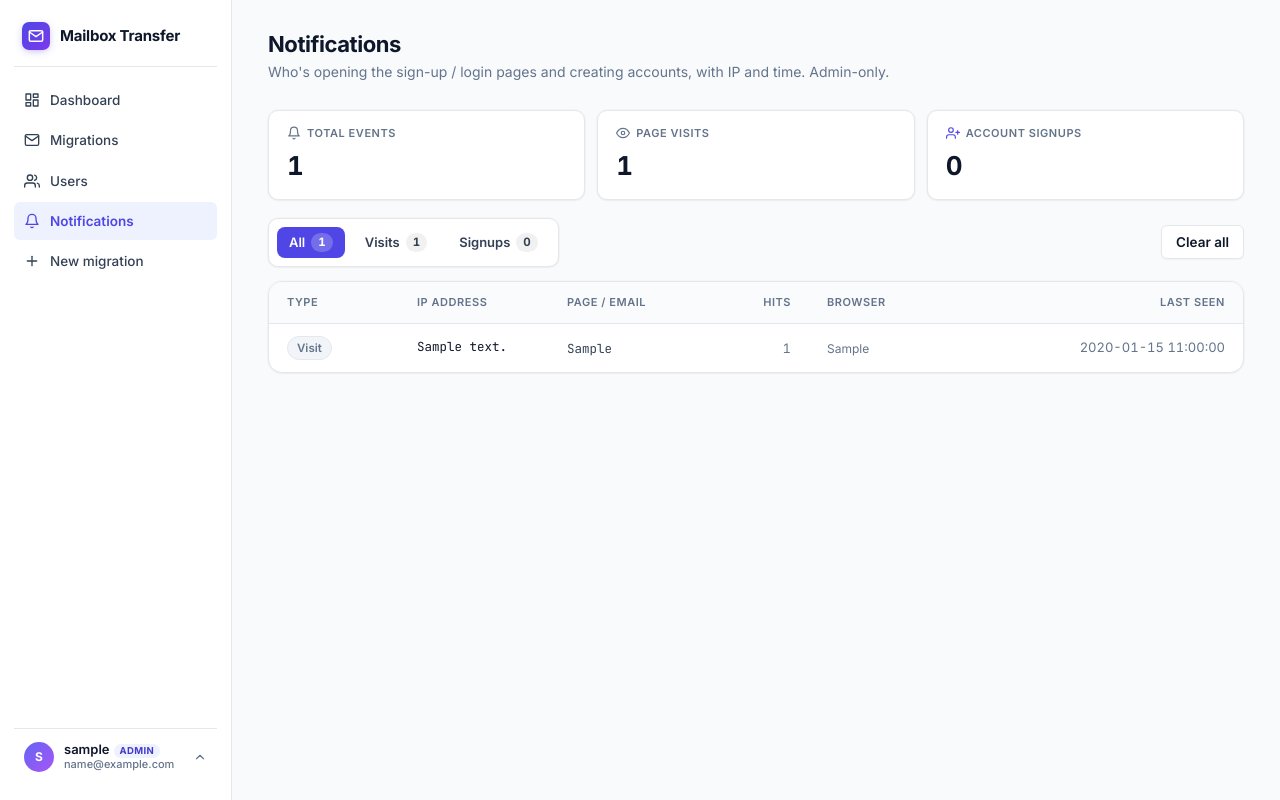
After one commit to Listandsell2021/MailBoxTransfer, a Django app: page /notifications/ in a window 1280 px wide. The commit adds this page. Run offline with Django 5.2, Linux system fonts and the light colour scheme; a user stored in the database is signed in; tables that the repository leaves empty hold one stand-in row (values such as "Sample post"); some libraries are stand-ins or nearby versions.

Commit message:
'notifications_page_added'

```diff
--- a/MailboxTransfer/settings.py
+++ b/MailboxTransfer/settings.py
@@ -96,7 +96,8 @@ MIDDLEWARE = [
     'allauth.account.middleware.AccountMiddleware',  # allauth
     'django.contrib.messages.middleware.MessageMiddleware',
     'django.middleware.clickjacking.XFrameOptionsMiddleware',
-
+    # Records auth-page visits into the admin Notifications feed.
+    'migrator.middleware.AccessLogMiddleware',
 ]
 
 ROOT_URLCONF = 'MailboxTransfer.urls'
@@ -112,6 +113,7 @@ TEMPLATES = [
                 'django.contrib.auth.context_processors.auth',
                 'django.contrib.messages.context_processors.messages',
                 'migrator.context_processors.turnstile',
+                'migrator.context_processors.notifications_badge',
             ],
         },
     },
--- a/migrator/context_processors.py
+++ b/migrator/context_processors.py
@@ -1,4 +1,5 @@
 from django.conf import settings
+from django.db import DatabaseError
 
 
 def turnstile(request):
@@ -8,3 +9,16 @@ def turnstile(request):
     rendering the widget entirely.
     """
     return {"TURNSTILE_SITE_KEY": getattr(settings, "TURNSTILE_SITE_KEY", "")}
+
+
+def notifications_badge(request):
+    """Unread AccessEvent count for the nav badge (admins only)."""
+    user = getattr(request, "user", None)
+    if not (user and user.is_authenticated and (user.is_superuser or user.is_staff)):
+        return {"unseen_notifications": 0}
+    try:
+        from .models import AccessEvent
+        count = AccessEvent.objects.filter(seen=False).count()
+    except DatabaseError:
+        count = 0
+    return {"unseen_notifications": count}
--- a/migrator/templates/migrator/base.html
+++ b/migrator/templates/migrator/base.html
@@ -117,6 +117,12 @@
   }
   aside.sidebar .nav a.active svg { color: var(--primary); }
   aside.sidebar .nav .icon-sm { width: 16px; height: 16px; }
+  aside.sidebar .nav .nav-badge {
+    margin-left: auto; min-width: 18px; height: 18px; padding: 0 5px;
+    display: inline-flex; align-items: center; justify-content: center;
+    background: #ef4444; color: #fff; border-radius: 999px;
+    font-size: 11px; font-weight: 700; line-height: 1;
+  }
   aside.sidebar .user-area {
     margin-top: auto; position: relative;
     border-top: 1px solid var(--card-border);
@@ -596,6 +602,11 @@
       <svg class="icon-sm" viewBox="0 0 24 24" fill="none" stroke="currentColor" stroke-linecap="round" stroke-linejoin="round"><path d="M17 21v-2a4 4 0 0 0-4-4H5a4 4 0 0 0-4 4v2"/><circle cx="9" cy="7" r="4"/><path d="M23 21v-2a4 4 0 0 0-3-3.87"/><path d="M16 3.13a4 4 0 0 1 0 7.75"/></svg>
       Users
     </a>
+    <a href="{% url 'migrator:notifications' %}" class="{% if nav_active == 'notifications' %}active{% endif %}">
+      <svg class="icon-sm" viewBox="0 0 24 24" fill="none" stroke="currentColor" stroke-linecap="round" stroke-linejoin="round"><path d="M18 8A6 6 0 0 0 6 8c0 7-3 9-3 9h18s-3-2-3-9"/><path d="M13.73 21a2 2 0 0 1-3.46 0"/></svg>
+      Notifications
+      {% if unseen_notifications %}<span class="nav-badge">{{ unseen_notifications }}</span>{% endif %}
+    </a>
     {% endif %}
     <a href="{% url 'migrator:config_new' %}" class="{% if nav_active == 'new' %}active{% endif %}">
       <svg class="icon-sm" viewBox="0 0 24 24" fill="none" stroke="currentColor" stroke-linecap="round" stroke-linejoin="round"><line x1="12" y1="5" x2="12" y2="19"/><line x1="5" y1="12" x2="19" y2="12"/></svg>
--- /dev/null
+++ b/migrator/templates/migrator/notifications.html
@@ -0,0 +1,198 @@
+{% extends "migrator/base.html" %}
+{% block title %}Notifications · Mailbox Transfer{% endblock %}
+{% block content %}
+
+<style>
+  main { max-width: 1600px !important; }
+
+  .n-stats { display: grid; grid-template-columns: repeat(3, 1fr); gap: 12px; margin-bottom: 18px; }
+  .n-stats .stat {
+    background: var(--card); border: 1px solid var(--card-border);
+    border-radius: var(--r); padding: 14px 18px; box-shadow: var(--card-shadow);
+  }
+  .n-stats .stat .label {
+    font-size: 11px; font-weight: 600; color: var(--muted);
+    text-transform: uppercase; letter-spacing: .05em;
+    display: flex; align-items: center; gap: 6px;
+  }
+  .n-stats .stat .value {
+    font-size: 26px; font-weight: 700; color: var(--text);
+    margin-top: 4px; letter-spacing: -0.02em; font-variant-numeric: tabular-nums;
+  }
+  @media (max-width: 720px) { .n-stats { grid-template-columns: 1fr; } }
+
+  .n-toolbar { display: flex; align-items: center; justify-content: space-between; gap: 12px; margin-bottom: 14px; flex-wrap: wrap; }
+
+  .filter-bar {
+    display: flex; align-items: center; gap: 8px;
+    background: var(--card); border: 1px solid var(--card-border);
+    border-radius: var(--r); padding: 8px; box-shadow: var(--card-shadow);
+    width: fit-content;
+  }
+  .filter-chip {
+    display: inline-flex; align-items: center; gap: 6px;
+    padding: 6px 12px; border-radius: 8px;
+    font-size: 13px; font-weight: 600; color: var(--text-secondary);
+    text-decoration: none; transition: background .12s, color .12s;
+  }
+  .filter-chip:hover { background: var(--subtle); color: var(--text); }
+  .filter-chip.is-active { background: var(--primary); color: #fff; }
+  .filter-chip .count {
+    background: rgba(15,23,42,.06); color: inherit;
+    padding: 1px 7px; border-radius: 999px;
+    font-size: 11.5px; font-weight: 700; font-variant-numeric: tabular-nums;
+  }
+  .filter-chip.is-active .count { background: rgba(255,255,255,.22); }
+
+  .n-table { width: 100%; border-collapse: collapse; font-size: 14px; }
+  .n-table thead th {
+    font-size: 11px; color: var(--muted); text-transform: uppercase;
+    letter-spacing: .05em; font-weight: 600; background: #fafbfc;
+    padding: 12px 18px; border-bottom: 1px solid var(--card-border);
+    text-align: left; white-space: nowrap;
+  }
+  .n-table tbody td { padding: 12px 18px; border-bottom: 1px solid var(--card-border); vertical-align: middle; }
+  .n-table tbody tr:last-child td { border-bottom: 0; }
+  .n-table tbody tr:hover { background: var(--hover); }
+  .n-table tbody tr.is-signup { background: #f5f3ff; }
+  .n-table tbody tr.is-signup:hover { background: #ede9fe; }
+
+  .hits-badge {
+    display: inline-flex; align-items: center; justify-content: center;
+    min-width: 28px; padding: 2px 8px; border-radius: 999px;
+    background: #eef2ff; color: var(--primary);
+    font-size: 12px; font-weight: 700; font-variant-numeric: tabular-nums;
+  }
+  .ip-cell { font-family: 'JetBrains Mono', monospace; font-size: 12.5px; color: var(--text); }
+  .time-cell { color: var(--muted); font-size: 13px; white-space: nowrap; font-variant-numeric: tabular-nums; }
+  .path-cell { font-family: 'JetBrains Mono', monospace; font-size: 12.5px; color: var(--text-secondary); }
+  .ua-cell { color: var(--muted); font-size: 12px; max-width: 360px; overflow: hidden; text-overflow: ellipsis; white-space: nowrap; }
+  .email-cell { font-size: 13px; color: var(--text); word-break: break-all; max-width: 260px; }
+
+  .empty-row td { padding: 56px 24px; text-align: center; color: var(--muted); }
+  .empty-row .icon-lg { color: #cbd5e1; margin: 0 auto 10px; display: block; width: 32px; height: 32px; }
+  .empty-row b { color: var(--text); display: block; margin-bottom: 4px; }
+</style>
+
+<div class="page-head">
+  <div>
+    <h1>Notifications</h1>
+    <p class="page-sub">Who's opening the sign-up / login pages and creating accounts, with IP and time. Admin-only.</p>
+  </div>
+</div>
+
+<div class="n-stats">
+  <div class="stat">
+    <div class="label">
+      <svg viewBox="0 0 24 24" width="14" height="14" fill="none" stroke="currentColor" stroke-linecap="round" stroke-linejoin="round" stroke-width="2"><path d="M18 8A6 6 0 0 0 6 8c0 7-3 9-3 9h18s-3-2-3-9"/><path d="M13.73 21a2 2 0 0 1-3.46 0"/></svg>
+      Total events
+    </div>
+    <div class="value">{{ stats.total }}</div>
+  </div>
+  <div class="stat">
+    <div class="label">
+      <svg viewBox="0 0 24 24" width="14" height="14" fill="none" stroke="currentColor" stroke-linecap="round" stroke-linejoin="round" stroke-width="2"><path d="M1 12s4-8 11-8 11 8 11 8-4 8-11 8S1 12 1 12z"/><circle cx="12" cy="12" r="3"/></svg>
+      Page visits
+    </div>
+    <div class="value">{{ stats.visits }}</div>
+  </div>
+  <div class="stat">
+    <div class="label">
+      <svg viewBox="0 0 24 24" width="14" height="14" fill="none" stroke="currentColor" stroke-linecap="round" stroke-linejoin="round" stroke-width="2" style="color: var(--primary);"><path d="M16 21v-2a4 4 0 0 0-4-4H5a4 4 0 0 0-4 4v2"/><circle cx="8.5" cy="7" r="4"/><line x1="20" y1="8" x2="20" y2="14"/><line x1="23" y1="11" x2="17" y2="11"/></svg>
+      Account signups
+    </div>
+    <div class="value">{{ stats.signups }}</div>
+  </div>
+</div>
+
+<div class="n-toolbar">
+  <div class="filter-bar">
+    <a class="filter-chip {% if kind_filter == 'all' %}is-active{% endif %}" href="?kind=all">
+      All <span class="count">{{ stats.total }}</span>
+    </a>
+    <a class="filter-chip {% if kind_filter == 'visit' %}is-active{% endif %}" href="?kind=visit">
+      Visits <span class="count">{{ stats.visits }}</span>
+    </a>
+    <a class="filter-chip {% if kind_filter == 'signup' %}is-active{% endif %}" href="?kind=signup">
+      Signups <span class="count">{{ stats.signups }}</span>
+    </a>
+  </div>
+  {% if stats.total %}
+  <form method="post" action="{% url 'migrator:clear_notifications' %}" class="js-clear-notifications" style="margin:0;">
+    {% csrf_token %}
+    <button type="submit" class="btn btn-grey">Clear all</button>
+  </form>
+  {% endif %}
+</div>
+
+<div class="card" style="padding: 0; overflow: hidden;">
+  <table class="n-table">
+    <thead>
+      <tr>
+        <th style="width: 130px;">Type</th>
+        <th style="width: 150px;">IP address</th>
+        <th style="width: 180px;">Page / email</th>
+        <th style="width: 80px; text-align: right;">Hits</th>
+        <th>Browser</th>
+        <th style="width: 170px; text-align: right;">Last seen</th>
+      </tr>
+    </thead>
+    <tbody>
+      {% for e in events %}
+        <tr class="{% if e.kind == 'signup' %}is-signup{% endif %}">
+          <td>
+            {% if e.kind == 'signup' %}
+              <span class="pill" style="background:#ede9fe; color:#6d28d9;">Signup</span>
+            {% else %}
+              <span class="pill grey">Visit</span>
+            {% endif %}
+          </td>
+          <td class="ip-cell">{{ e.ip_address|default:"—" }}</td>
+          <td>
+            {% if e.kind == 'signup' %}
+              <span class="email-cell">{{ e.email|default:"—" }}</span>
+            {% else %}
+              <span class="path-cell">{{ e.path|default:"—" }}</span>
+            {% endif %}
+          </td>
+          <td style="text-align: right;">
+            {% if e.hits > 1 %}
+              <span class="hits-badge">{{ e.hits }}×</span>
+            {% else %}
+              <span class="muted" style="font-variant-numeric: tabular-nums;">1</span>
+            {% endif %}
+          </td>
+          <td><span class="ua-cell" title="{{ e.user_agent }}">{{ e.user_agent|default:"—" }}</span></td>
+          <td class="time-cell" style="text-align: right;" title="First seen: {{ e.created_at|date:'Y-m-d H:i:s' }}">{{ e.last_seen|date:"Y-m-d H:i:s" }}</td>
+        </tr>
+      {% empty %}
+        <tr class="empty-row">
+          <td colspan="6">
+            <svg class="icon-lg" viewBox="0 0 24 24" fill="none" stroke="currentColor" stroke-linecap="round" stroke-linejoin="round" stroke-width="1.5"><path d="M18 8A6 6 0 0 0 6 8c0 7-3 9-3 9h18s-3-2-3-9"/><path d="M13.73 21a2 2 0 0 1-3.46 0"/></svg>
+            <b>Nothing here yet</b>
+            Visits to the sign-up / login pages and new account signups will appear here.
+          </td>
+        </tr>
+      {% endfor %}
+    </tbody>
+  </table>
+</div>
+
+{% endblock %}
+
+{% block scripts %}
+<script>
+  document.querySelectorAll('.js-clear-notifications').forEach(form => {
+    form.addEventListener('submit', async (e) => {
+      e.preventDefault();
+      const result = await mtSwal.confirm({
+        title: 'Clear all notifications?',
+        html: '<div>This permanently deletes every recorded visit and signup event. There is no undo.</div>',
+        confirmText: 'Clear all',
+        danger: true,
+      });
+      if (result.isConfirmed) form.submit();
+    });
+  });
+</script>
+{% endblock %}
--- a/migrator/templates/migrator/report.html
+++ b/migrator/templates/migrator/report.html
@@ -151,7 +151,8 @@
     <div class="value {% if totals.deleted %}red{% else %}muted{% endif %}">{{ totals.deleted }}</div>
   </div>
 </div>
-
+Can we get any messge or notification when someone tries to open the website can we get the Ip adress and the timing only visible to  the admin.
+Also get nottifications not the mail to admin when someone tries to open and crete a account in a seperate notifications page
 <div class="card" style="padding: 0;">
   <div style="padding: 14px 22px; border-bottom: 1px solid var(--card-border); font-weight: 600;">Phase timeline</div>
 
--- a/migrator/templates/migrator/users.html
+++ b/migrator/templates/migrator/users.html
@@ -172,7 +172,7 @@
     <tbody>
       {% for u in users %}
         <tr class="{% if not u.is_active %}pending{% endif %}">
-          <td class="muted" style="font-variant-numeric: tabular-nums;">{{ u.id }}</td>
+          <td class="muted" style="font-variant-numeric: tabular-nums;">{{ forloop.counter }}</td>
           <td>
             <div class="user-cell">
               <span class="avatar">{{ u.first_name|default:u.get_username|slice:":1" }}</span>
--- a/migrator/urls.py
+++ b/migrator/urls.py
@@ -18,6 +18,9 @@ urlpatterns = [
     path("users/<int:user_id>/toggle-active/", views.toggle_user_active, name="toggle_user_active"),
     path("users/<int:user_id>/delete/", views.delete_user, name="delete_user"),
 
+    path("notifications/", views.notifications, name="notifications"),
+    path("notifications/clear/", views.clear_notifications, name="clear_notifications"),
+
     path("config/new/", views.config, name="config_new"),
     path("config/<int:migration_id>/", views.config, name="config_edit"),
     path("config/<int:migration_id>/delete/", views.delete_migration, name="delete_migration"),
--- a/migrator/views.py
+++ b/migrator/views.py
@@ -28,7 +28,7 @@ from django.contrib.auth.forms import PasswordChangeForm
 
 from .forms import MigrationForm, ProfileForm
 from .imap_client import ImapClient, auto_pair_folders
-from .models import FolderMapping, Migration, MessageRecord, PhaseRun, UserProfile, VerificationReport
+from .models import AccessEvent, FolderMapping, Migration, MessageRecord, PhaseRun, UserProfile, VerificationReport
 from .phases import CleanupGate, launch_phase
 from .runtime import STATE, Credentials, load_credentials
 from .crypto import encrypt
@@ -451,6 +451,64 @@ def delete_user(request: HttpRequest, user_id: int) -> HttpResponse:
     else:
         messages.success(request, f"Deleted {label}.")
     return redirect("migrator:users")
+
+
+# ---------------------------------------------------------------------------
+# Admin notifications feed (page visits + signups)
+# ---------------------------------------------------------------------------
+
+@otp_required(login_url="migrator:login")
+def notifications(request: HttpRequest) -> HttpResponse:
+    """Admin-only activity feed: auth-page visits and account signups, each
+    with IP + time. Accepts ?kind=visit|signup|all (default all).
+
+    Visiting the page marks everything currently shown as seen, which clears
+    the nav badge.
+    """
+    if not _is_admin(request.user):
+        raise Http404()
+
+    kind = (request.GET.get("kind") or "all").lower()
+    base_qs = AccessEvent.objects.all()
+    if kind == AccessEvent.KIND_VISIT:
+        events_qs = base_qs.filter(kind=AccessEvent.KIND_VISIT)
+    elif kind == AccessEvent.KIND_SIGNUP:
+        events_qs = base_qs.filter(kind=AccessEvent.KIND_SIGNUP)
+    else:
+        kind = "all"
+        events_qs = base_qs
+
+    events = list(events_qs[:500])
+
+    # Mark the unseen ones seen so the badge clears. Do it after slicing so we
+    # only touch what the admin is actually looking at.
+    unseen_ids = [e.id for e in events if not e.seen]
+    if unseen_ids:
+        AccessEvent.objects.filter(id__in=unseen_ids).update(seen=True)
+
+    stats = {
+        "total":   base_qs.count(),
+        "visits":  base_qs.filter(kind=AccessEvent.KIND_VISIT).count(),
+        "signups": base_qs.filter(kind=AccessEvent.KIND_SIGNUP).count(),
+    }
+
+    return render(request, "migrator/notifications.html", {
+        "events": events,
+        "stats": stats,
+        "kind_filter": kind,
+        "nav_active": "notifications",
+    })
+
+
+@otp_required(login_url="migrator:login")
+@require_POST
+def clear_notifications(request: HttpRequest) -> HttpResponse:
+    """Admin-only: delete all recorded access events."""
+    if not _is_admin(request.user):
+        raise Http404()
+    deleted, _ = AccessEvent.objects.all().delete()
+    messages.success(request, f"Cleared {deleted} notification(s).")
+    return redirect("migrator:notifications")
 
 
 # ---------------------------------------------------------------------------
```
Also changed, not shown: migrator/adapters.py (+18 -0 lines), migrator/admin.py (+9 -1 lines), migrator/middleware.py (added, +91 -0 lines), migrator/models.py (+39 -0 lines), migrator/migrations/0008_accessevent.py (added), migrator/migrations/0009_alter_accessevent_options_and_more.py (added).
